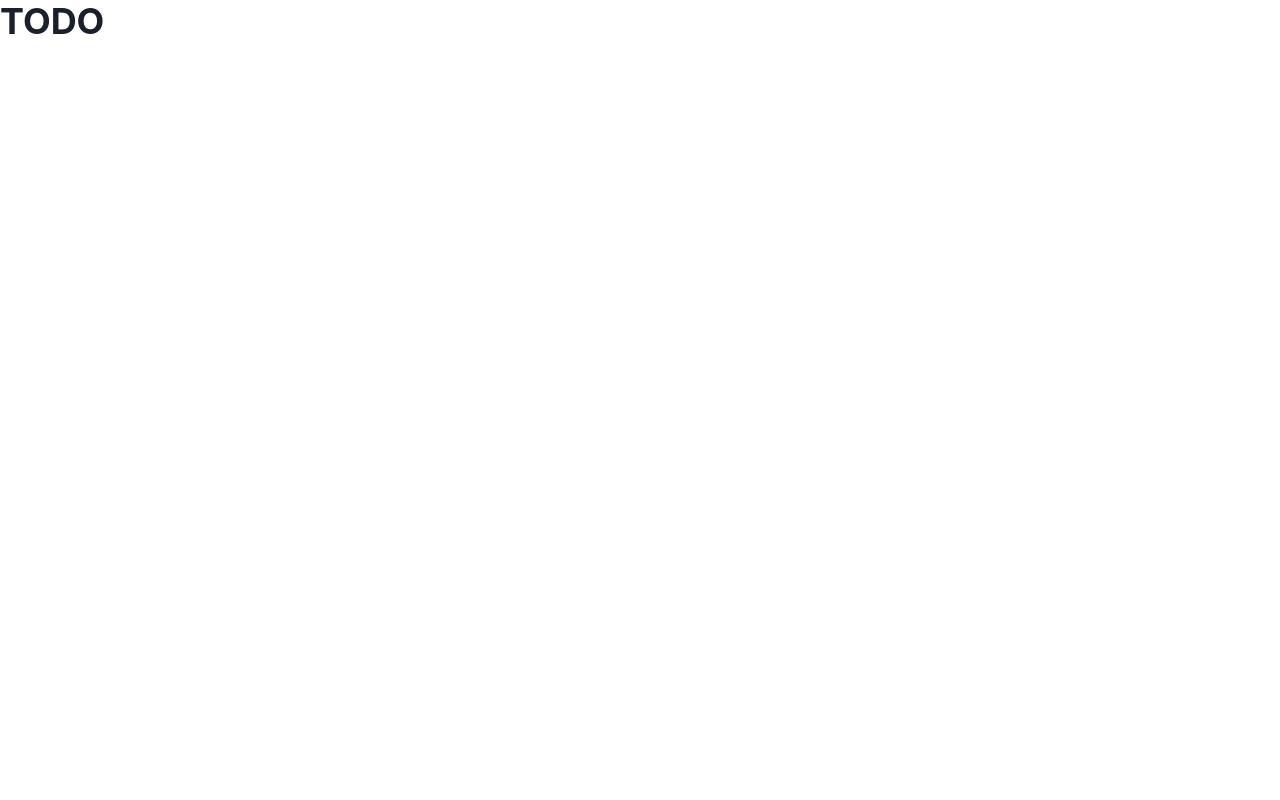
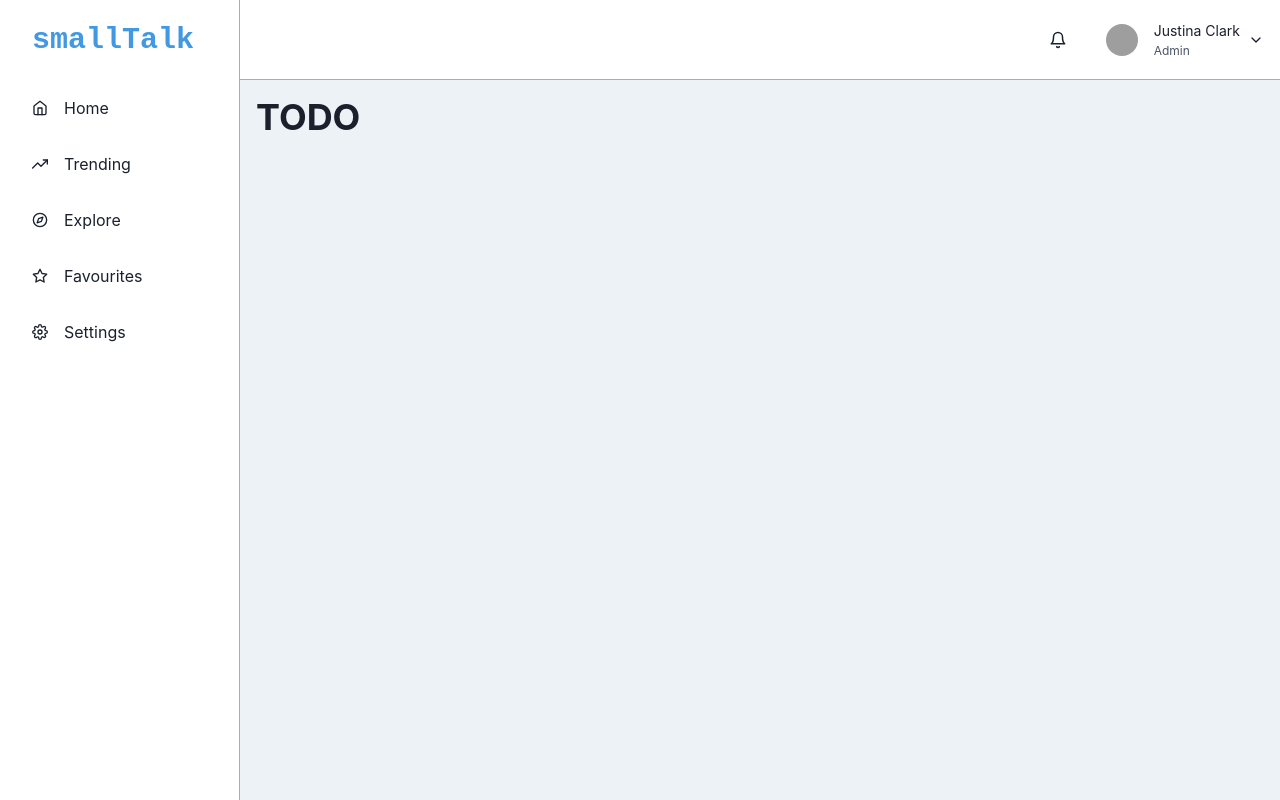
Before and after one commit to dansusman/web-dev-final, a React (Create React App) app: page / in a window 1280 px wide. Built offline with nearby package versions, Linux system fonts and the light colour scheme; grey boxes are pictures that could not be loaded.

Commit message:
Home page mock up

```diff
--- a/package.json
+++ b/package.json
@@ -16,6 +16,7 @@
     "framer-motion": "^7.6.6",
     "react": "^18.2.0",
     "react-dom": "^18.2.0",
+    "react-icons": "^4.6.0",
     "react-redux": "^8.0.5",
     "react-router": "^6.4.3",
     "react-router-dom": "^6.4.3",
--- /dev/null
+++ b/src/components/navigation-sidebar.js
@@ -0,0 +1,235 @@
+import React, { ReactNode } from "react";
+import {
+    IconButton,
+    Avatar,
+    Box,
+    CloseButton,
+    Flex,
+    HStack,
+    VStack,
+    Icon,
+    useColorModeValue,
+    Link,
+    Drawer,
+    DrawerContent,
+    Text,
+    useDisclosure,
+    BoxProps,
+    FlexProps,
+    Menu,
+    MenuButton,
+    MenuDivider,
+    MenuItem,
+    MenuList,
+    Divider,
+} from "@chakra-ui/react";
+import {
+    FiHome,
+    FiTrendingUp,
+    FiCompass,
+    FiStar,
+    FiSettings,
+    FiMenu,
+    FiBell,
+    FiChevronDown,
+} from "react-icons/fi";
+
+const LinkItems = [
+    { name: "Home", icon: FiHome },
+    { name: "Trending", icon: FiTrendingUp },
+    { name: "Explore", icon: FiCompass },
+    { name: "Favourites", icon: FiStar },
+    { name: "Settings", icon: FiSettings },
+];
+
+export default function NavigationSidebar({ children }) {
+    const { isOpen, onOpen, onClose } = useDisclosure();
+    return (
+        <Box minH="100vh" bg={useColorModeValue("gray.100", "gray.900")}>
+            <SidebarContent
+                onClose={() => onClose}
+                display={{ base: "none", md: "block" }}
+            />
+            <Drawer
+                autoFocus={false}
+                isOpen={isOpen}
+                placement="left"
+                onClose={onClose}
+                returnFocusOnClose={false}
+                onOverlayClick={onClose}
+                size="full"
+            >
+                <DrawerContent>
+                    <SidebarContent onClose={onClose} />
+                </DrawerContent>
+            </Drawer>
+            {/* mobilenav */}
+            <MobileNav onOpen={onOpen} />
+            <Box ml={{ base: 0, md: 60 }} p="4">
+                {children}
+            </Box>
+        </Box>
+    );
+}
+
+const SidebarContent = ({ onClose, ...rest }) => {
+    return (
+        <Box
+            transition="3s ease"
+            bg={useColorModeValue("white", "gray.900")}
+            borderRight="1px"
+            borderRightColor={useColorModeValue("gray.400", "gray.700")}
+            w={{ base: "full", md: 60 }}
+            pos="fixed"
+            h="full"
+            {...rest}
+        >
+            <Flex
+                h="20"
+                alignItems="center"
+                mx="8"
+                justifyContent="space-between"
+            >
+                <Text
+                    fontSize="3xl"
+                    fontFamily="monospace"
+                    fontWeight="bold"
+                    color={"blue.400"}
+                >
+                    smallTalk
+                </Text>
+                <CloseButton
+                    display={{ base: "flex", md: "none" }}
+                    onClick={onClose}
+                />
+            </Flex>
+            {LinkItems.map((link) => (
+                <NavItem key={link.name} icon={link.icon}>
+                    {link.name}
+                </NavItem>
+            ))}
+        </Box>
+    );
+};
+
+const NavItem = ({ icon, children, ...rest }) => {
+    return (
+        <Link
+            href="#"
+            style={{ textDecoration: "none" }}
+            _focus={{ boxShadow: "none" }}
+        >
+            <Flex
+                align="center"
+                p="4"
+                mx="4"
+                borderRadius="lg"
+                role="group"
+                cursor="pointer"
+                _hover={{
+                    bg: "purple.300",
+                    color: "white",
+                }}
+                {...rest}
+            >
+                {icon && (
+                    <Icon
+                        mr="4"
+                        fontSize="16"
+                        _groupHover={{
+                            color: "white",
+                        }}
+                        as={icon}
+                    />
+                )}
+                {children}
+            </Flex>
+        </Link>
+    );
+};
+
+const MobileNav = ({ onOpen, ...rest }) => {
+    return (
+        <Flex
+            ml={{ base: 0, md: 60 }}
+            px={{ base: 4, md: 4 }}
+            height="20"
+            alignItems="center"
+            bg={useColorModeValue("white", "gray.900")}
+            borderBottomWidth="1px"
+            borderBottomColor={useColorModeValue("gray.400", "gray.700")}
+            justifyContent={{ base: "space-between", md: "flex-end" }}
+            {...rest}
+        >
+            <IconButton
+                display={{ base: "flex", md: "none" }}
+                onClick={onOpen}
+                variant="outline"
+                aria-label="open menu"
+                icon={<FiMenu />}
+            />
+
+            <Text
+                display={{ base: "flex", md: "none" }}
+                fontSize="2xl"
+                fontFamily="monospace"
+                fontWeight="bold"
+            >
+                smallTalk
+            </Text>
+
+            <HStack spacing={{ base: "0", md: "6" }}>
+                <IconButton
+                    size="lg"
+                    variant="ghost"
+                    aria-label="open menu"
+                    icon={<FiBell />}
+                />
+                <Flex alignItems={"center"}>
+                    <Menu>
+                        <MenuButton
+                            py={2}
+                            transition="all 0.3s"
+                            _focus={{ boxShadow: "none" }}
+                        >
+                            <HStack>
+                                <Avatar
+                                    size={"sm"}
+                                    src={
+                                        "https://images.unsplash.com/photo-1619946794135-5bc917a27793?ixlib=rb-0.3.5&q=80&fm=jpg&crop=faces&fit=crop&h=200&w=200&s=b616b2c5b373a80ffc9636ba24f7a4a9"
+                                    }
+                                />
+                                <VStack
+                                    display={{ base: "none", md: "flex" }}
+                                    alignItems="flex-start"
+                                    spacing="1px"
+                                    ml="2"
+                                >
+                                    <Text fontSize="sm">Justina Clark</Text>
+                                    <Text fontSize="xs" color="gray.600">
+                                        Admin
+                                    </Text>
+                                </VStack>
+                                <Box display={{ base: "none", md: "flex" }}>
+                                    <FiChevronDown />
+                                </Box>
+                            </HStack>
+                        </MenuButton>
+                        <MenuList
+                            bg={useColorModeValue("white", "gray.900")}
+                            borderColor={useColorModeValue(
+                                "gray.200",
+                                "gray.700"
+                            )}
+                        >
+                            <MenuItem>Profile</MenuItem>
+                            <MenuItem>Settings</MenuItem>
+                            <MenuDivider />
+                            <MenuItem>Sign out</MenuItem>
+                        </MenuList>
+                    </Menu>
+                </Flex>
+            </HStack>
+        </Flex>
+    );
+};
--- /dev/null
+++ b/src/components/post-stream.js
@@ -0,0 +1,7 @@
+import { Heading } from "@chakra-ui/react";
+
+const PostStream = () => {
+    return <Heading>TODO</Heading>;
+};
+
+export default PostStream;
--- a/src/pages/home.js
+++ b/src/pages/home.js
@@ -1,7 +1,13 @@
 import { Heading } from "@chakra-ui/react";
 import React from "react";
+import NavigationSidebar from "../components/navigation-sidebar";
+import PostStream from "../components/post-stream";
 const HomePage = () => {
-    return <Heading>TODO</Heading>;
+    return (
+        <>
+            <NavigationSidebar children={<PostStream />} />
+        </>
+    );
 };
 
 export default HomePage;
```
Also changed, not shown: 1 other file (tests, documents, lock files or other folders).
